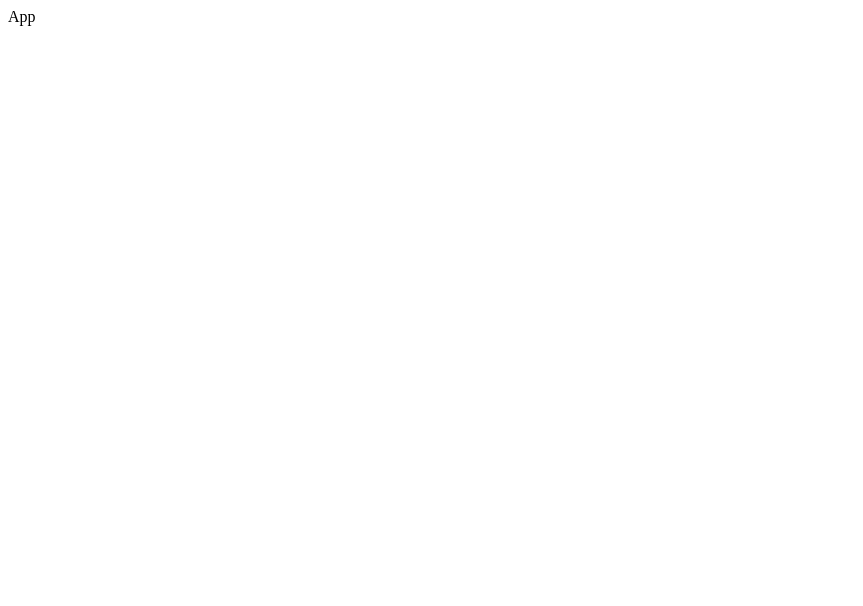
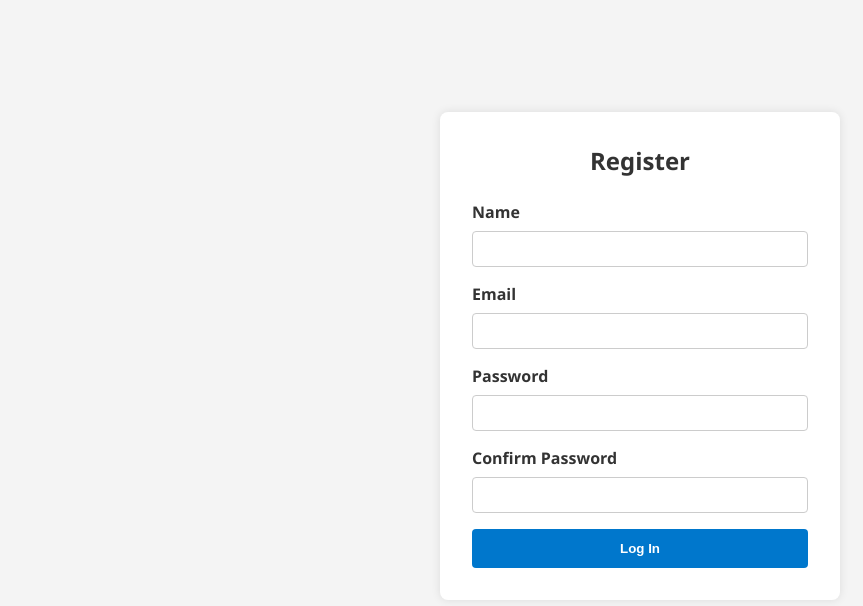
Before and after one commit to rutiay/smart-task-planner, a React (Vite) app: page /register in a window 1280 px wide. Shown: the top 606 px of the page, without its empty margins (0-863 px from the left). Built offline with nearby package versions, Linux system fonts and the light colour scheme.

Commit message:
adding auth pages (login, register) and some basic style

```diff
--- a/package.json
+++ b/package.json
@@ -11,7 +11,8 @@
   },
   "dependencies": {
     "react": "^19.1.1",
-    "react-dom": "^19.1.1"
+    "react-dom": "^19.1.1",
+    "react-router-dom": "^7.8.0"
   },
   "devDependencies": {
     "@eslint/js": "^9.32.0",
--- a/src/App.jsx
+++ b/src/App.jsx
@@ -1,9 +1,20 @@
-import React from 'react'
+import { BrowserRouter, Route, Routes, Navigate } from "react-router-dom";
+import Login from "./pages/Auth/Login";
+import Register from "./pages/Auth/Register";
+import Dashboard from "./pages/Dashboard/Dashboard";
 
 const App = () => {
   return (
-    <div>App</div>
-  )
-}
+    <BrowserRouter>
+      <Routes>
+        <Route path="/login" element={<Login />} />
+        <Route path="/register" element={<Register />} />
+        <Route path="/dashboard" element={<Dashboard />} />
 
-export default App
+        <Route path="*" element={<Navigate to="/login" />} />
+      </Routes>
+    </BrowserRouter>
+  );
+};
+
+export default App;
--- a/src/index.css
+++ b/src/index.css
@@ -0,0 +1,12 @@
+* {
+  margin: 0;
+  padding: 0;
+  box-sizing: border-box;
+}
+
+body {
+  font-family: 'Segoe UI', sans-serif;
+  background-color: #f4f4f4;
+  color: #333;
+  padding: 2rem;
+}
--- /dev/null
+++ b/src/pages/Auth/Auth.module.css
@@ -0,0 +1,45 @@
+.container {
+  max-width: 400px;
+  margin: 80px auto;
+  padding: 2rem;
+  background: #fff;
+  border-radius: 8px;
+  box-shadow: 0 0 10px rgba(0, 0, 0, 0.1);
+}
+
+.form {
+  display: flex;
+  flex-direction: column;
+}
+
+.title {
+  margin-bottom: 1.5rem;
+  text-align: center;
+}
+
+.label {
+  margin-bottom: 0.5rem;
+  font-weight: bold;
+}
+
+.input {
+  margin-bottom: 1rem;
+  padding: 0.5rem;
+  font-size: 1rem;
+  border-radius: 4px;
+  border: 1px solid #ccc;
+}
+
+.button {
+  padding: 0.75rem;
+  background: #0077cc;
+  color: #fff;
+  border: none;
+  font-weight: bold;
+  cursor: pointer;
+  border-radius: 4px;
+}
+
+.button:hover {
+  background: #005fa3;
+}
--- /dev/null
+++ b/src/pages/Auth/Login.jsx
@@ -0,0 +1,45 @@
+import styles from "./Auth.module.css";
+import { useState } from "react";
+
+const Login = () => {
+  const [email, setEmail] = useState("");
+  const [password, setPassword] = useState("");
+
+  const handleSubmit = (e) => {
+    e.preventDefault();
+    console.log("Email:", email);
+    console.log("Password:", password);
+  };
+
+  return (
+    <div className={styles.container}>
+      <form onSubmit={handleSubmit} className={styles.form}>
+        <h2 className={styles.title}>Login</h2>
+
+        <label className={styles.label}>Email</label>
+        <input
+          type="email"
+          value={email}
+          onChange={(e) => setEmail(e.target.value)}
+          required
+          className={styles.input}
+        />
+
+        <label className={styles.label}>Password</label>
+        <input
+          type="password"
+          value={password}
+          onChange={(e) => setPassword(e.target.value)}
+          required
+          className={styles.input}
+        />
+
+        <button type="submit" className={styles.button}>
+          Log In
+        </button>
+      </form>
+    </div>
+  );
+};
+
+export default Login;
--- /dev/null
+++ b/src/pages/Auth/Register.jsx
@@ -0,0 +1,69 @@
+import { useState } from "react";
+import styles from "./Auth.module.css";
+
+const Register = () => {
+  const [user, setUser] = useState({
+    name: "",
+    email: "",
+    password: "",
+    confirmPassword: "",
+  });
+
+  const handleSubmit = (e) => {
+    e.preventDefault();
+    console.log("Email:", user.email);
+    console.log("Password:", user.password);
+  };
+
+  return (
+    <div className={styles.container}>
+      <form onSubmit={handleSubmit} className={styles.form}>
+        <h2 className={styles.title}>Register</h2>
+
+        <label className={styles.label}>Name</label>
+        <input
+          type="text"
+          value={user.name}
+          onChange={(e) => setUser({ ...user, name: e.target.value })}
+          required
+          className={styles.input}
+        />
+
+        <label className={styles.label}>Email</label>
+        <input
+          type="email"
+          value={user.email}
+          onChange={(e) => setUser({ ...user, email: e.target.value })}
+          required
+          className={styles.input}
+        />
+
+        <label className={styles.label}>Password</label>
+        <input
+          type="password"
+          value={user.password}
+          onChange={(e) => setUser({ ...user, password: e.target.value })}
+          required
+          className={styles.input}
+        />
+
+        <label className={styles.label}>Confirm Password</label>
+        <input
+          type="password"
+          value={user.confirmPassword}
+          onChange={(e) =>
+            setUser({ ...user, confirmPassword: e.target.value })
+          }
+          required
+          className={styles.input}
+        />
+
+        <button type="submit" className={styles.button}>
+          Log In
+        </button>
+      </form>
+    </div>
+  );
+};
+
+export default Register;
```
Also changed, not shown: src/components/TaskForm/TaskForm.jsx (+15 -4 lines), src/pages/Login/Login.jsx (deleted, +0 -9 lines), src/pages/Login/Login.module.css (deleted), 1 other file (tests, documents, lock files or other folders).
